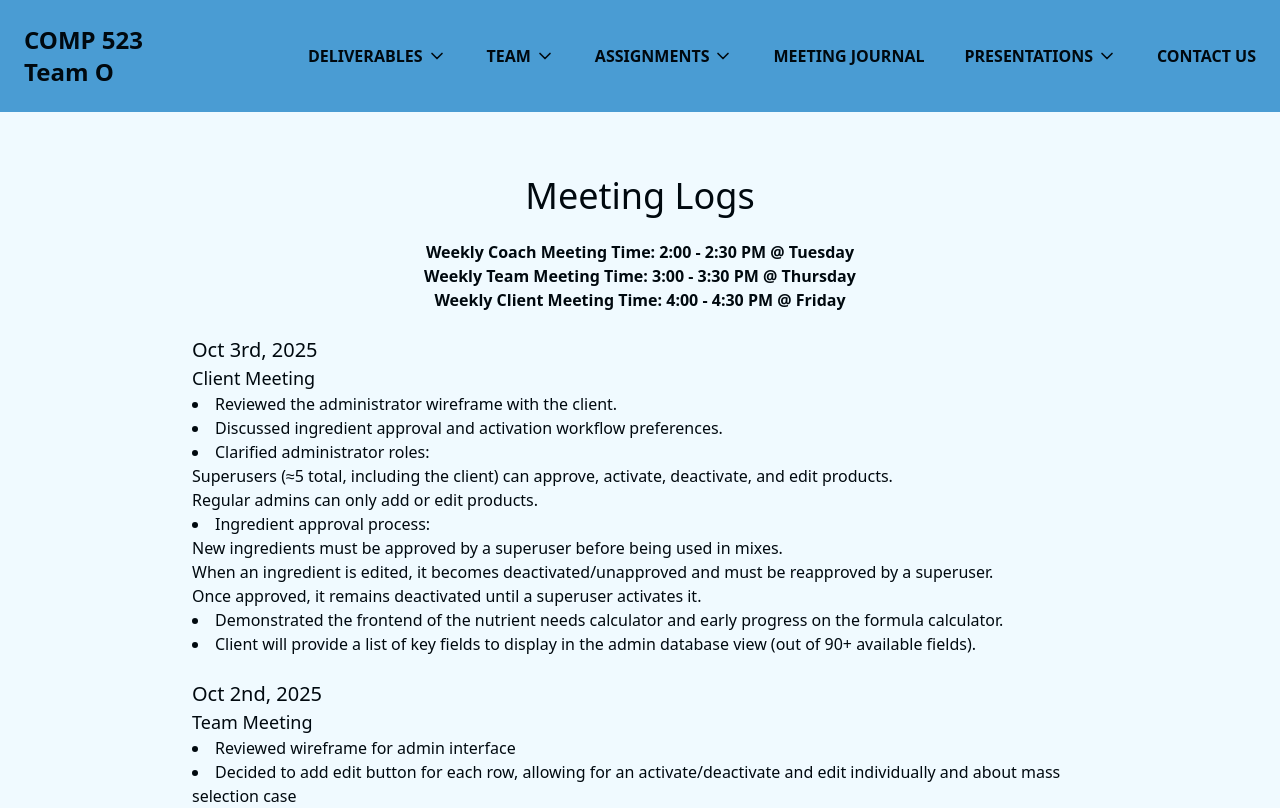
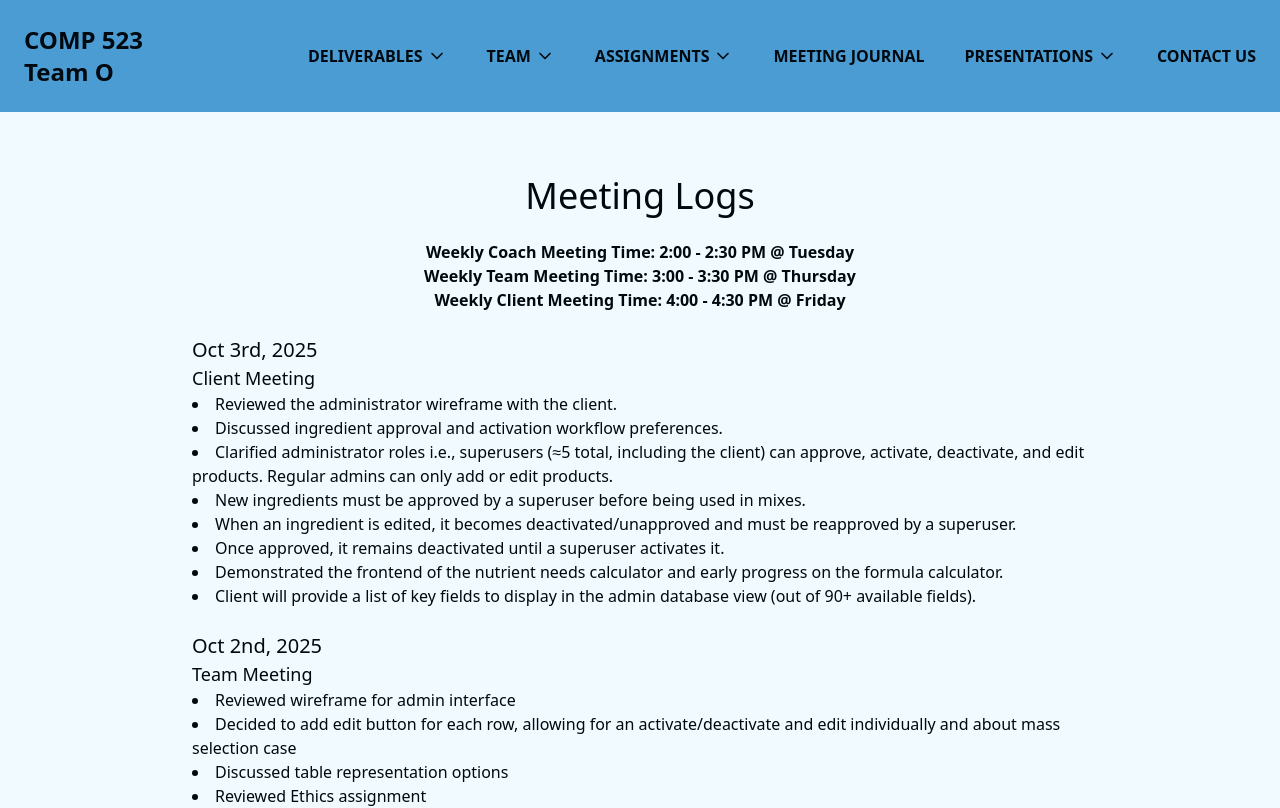
Before and after one commit to ethanbonsall/COMP-523-O, a Next.js app in the folder web/: page /journal in a window 1280 px wide. Shown: the top 808 px of the page. Built offline with nearby package versions, Linux system fonts and the light colour scheme.

Commit message:
updated meeting journal

```diff
--- a/web/pages/journal.tsx
+++ b/web/pages/journal.tsx
@@ -24,19 +24,10 @@ const Journal = () => {
           <p className="text-lg"> Client Meeting </p>
           <li>Reviewed the administrator wireframe with the client.</li>
           <li>Discussed ingredient approval and activation workflow preferences.</li>
-          <li>Clarified administrator roles:
-            <ul>
-                <li>Superusers (≈5 total, including the client) can approve, activate, deactivate, and edit products.</li>
-                <li>Regular admins can only add or edit products.</li>
-            </ul>
-          </li>
-          <li>Ingredient approval process:
-            <ul>
-                <li>New ingredients must be approved by a superuser before being used in mixes.</li>
-                <li>When an ingredient is edited, it becomes deactivated/unapproved and must be reapproved by a superuser.</li>
-                <li>Once approved, it remains deactivated until a superuser activates it.</li>
-            </ul>
-          </li>
+          <li>Clarified administrator roles i.e., superusers (≈5 total, including the client) can approve, activate, deactivate, and edit products. Regular admins can only add or edit products.</li>
+          <li>New ingredients must be approved by a superuser before being used in mixes.</li>
+          <li>When an ingredient is edited, it becomes deactivated/unapproved and must be reapproved by a superuser.</li>
+          <li>Once approved, it remains deactivated until a superuser activates it.</li>
           <li>Demonstrated the frontend of the nutrient needs calculator and early progress on the formula calculator.</li>
           <li>Client will provide a list of key fields to display in the admin database view (out of 90+ available fields).</li>
         </div>
```
